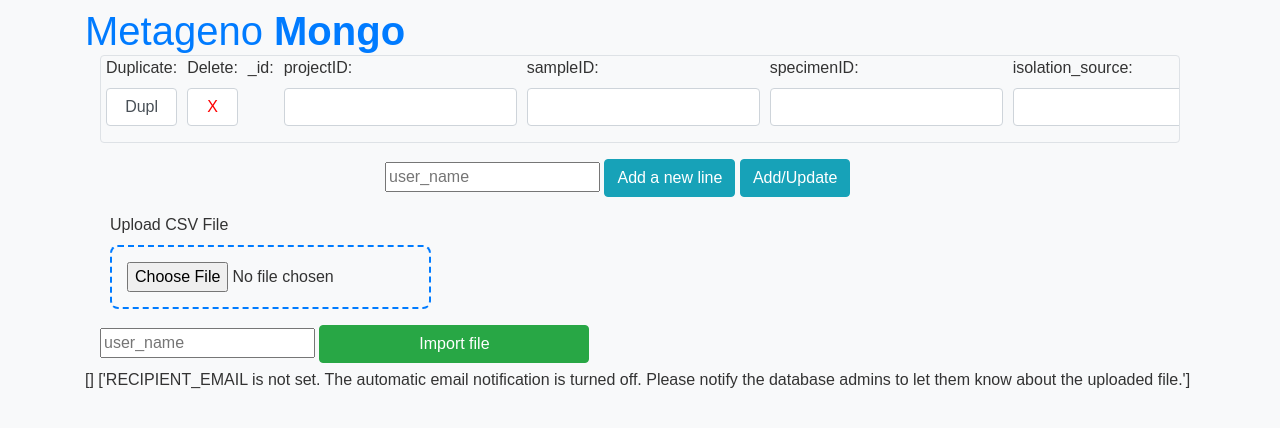
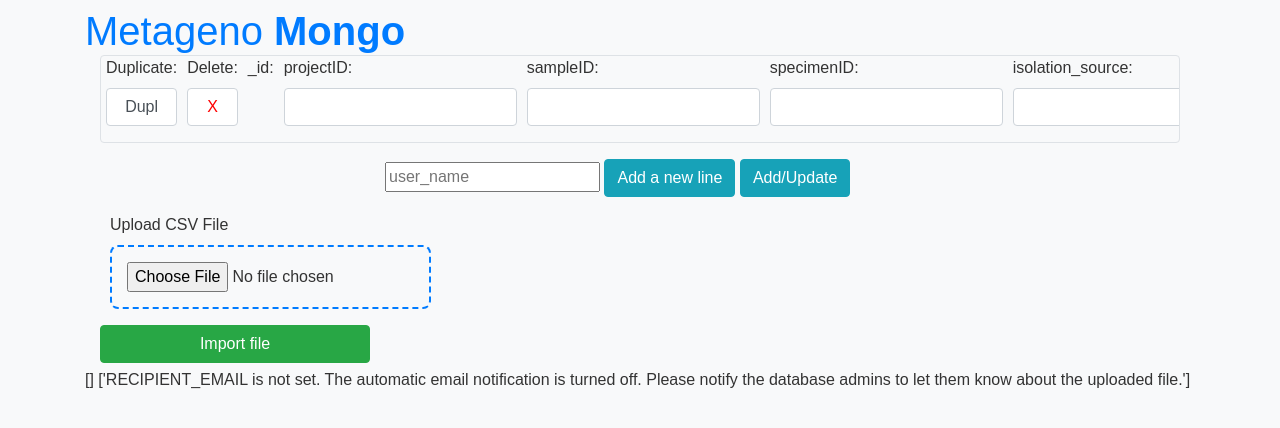
Before and after one commit to DEpt-metagenom/MetagenoMongo, a Flask app: page / in a window 1280 px wide. Shown: the top 428 px of the page. Run offline with Flask 3, Linux system fonts and the light colour scheme; parts of the project's set-up code (start-up, migrations or seed data) failed here and were passed over; some libraries are stand-ins or nearby versions.

Commit message:
fix: remove one of the two user_name input field

```diff
--- a/flask-version/metagenomongo/static/index.js
+++ b/flask-version/metagenomongo/static/index.js
@@ -15,4 +15,10 @@ function setupButton(selector, type, value, color = null, onClick = null) {
 window.addEventListener('load', function () {
   setupButton('input[name="Delete"]', 'button', 'X', 'red');
   setupButton('input[name="Duplicate"]', 'button', 'Dupl');
+  const user_name1 = document.getElementById('user_name1');
+  const user_name2 = document.getElementById('user_name2');
+  user_name1.addEventListener('input', function() {
+    const inputValue = user_name1.value;
+    user_name2.value = inputValue;
+  })
 });
--- a/flask-version/metagenomongo/templates/index.html
+++ b/flask-version/metagenomongo/templates/index.html
@@ -20,7 +20,7 @@
                     </div>
                 </div>
                 <div class="d-grid col-6 mx-auto pt-3">
-                    <input type="text" name="user_name" placeholder="user_name" required>
+                    <input type="text" name="user_name" id="user_name1" placeholder="user_name" required>
                     <button type="submit" class="btn btn-info" name="action" value="new_line">Add a new line</button>
                     <button type="submit" class="btn btn-info" name="action" value="validate">Add/Update</button>
                 </div>
@@ -32,7 +32,7 @@
                     <label for="file">Upload CSV File</label>
                     <input type="file" class="form-control-file" id="file" name="file">
                 </div>
-                <input type="text" name="user_name" placeholder="user_name" required>
+                <input type="hidden" name="user_name" id="user_name2" placeholder="user_name" required>
                 <button type="submit" class="btn btn-success w-25 h-25">Import file</button>
             </form>
         </div>
```
